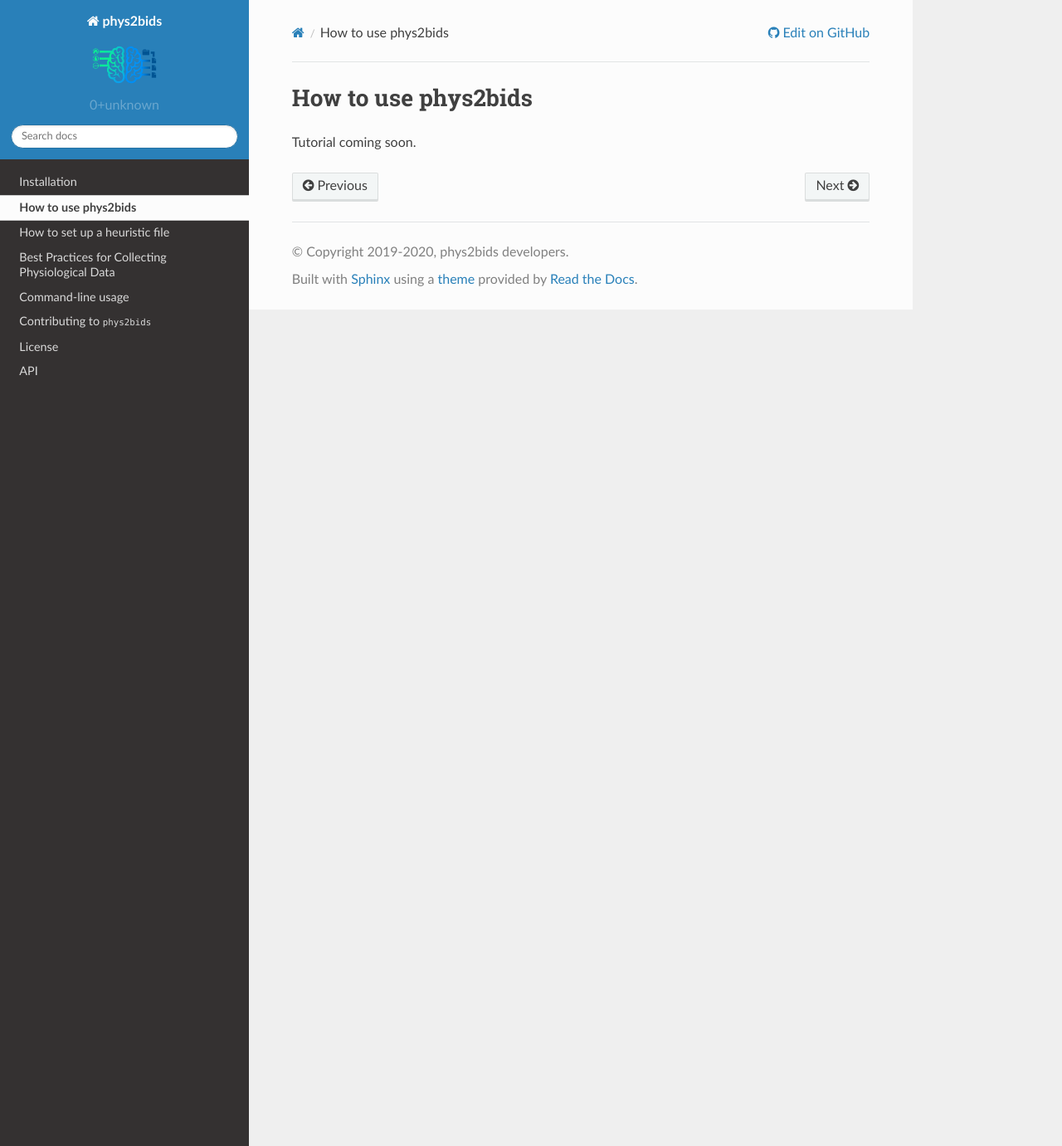
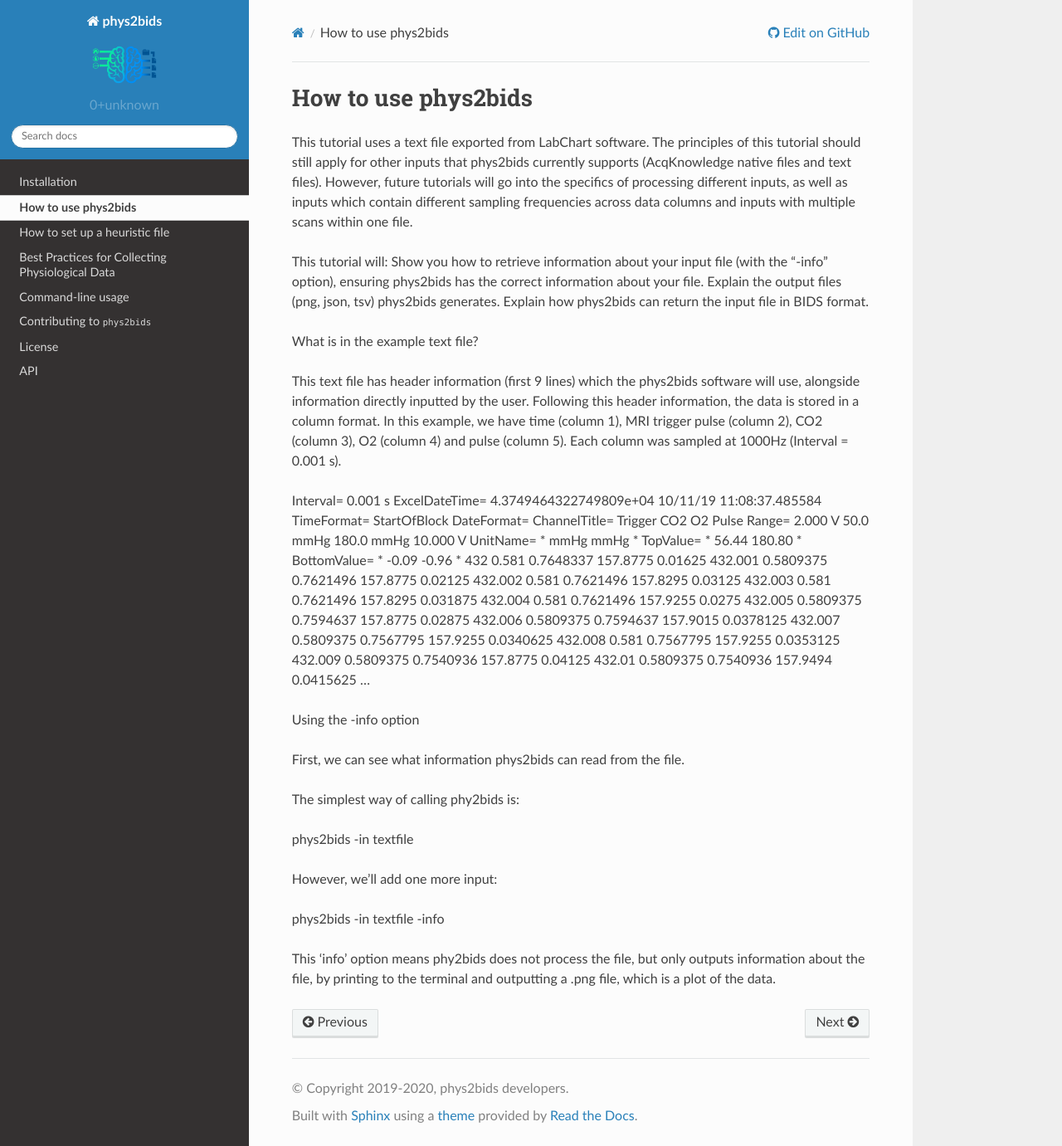
Before and after one commit to physiopy/phys2bids, a Sphinx documentation site: the page built from docs/howto.rst, in a window 1280 px wide and 1381 px high. Shown: the whole window at 83% size. Built offline with Sphinx 7.4.7 and the Read the Docs theme 2.0.0, drawn with Linux system fonts in a browser that asks for light colours.

Commit message:
started the howto doc

```diff
--- a/docs/howto.rst
+++ b/docs/howto.rst
@@ -4,4 +4,52 @@
 How to use phys2bids
 ====================
 
-Tutorial coming soon.
+This tutorial uses a text file exported from LabChart software.
+The principles of this tutorial should still apply for other inputs that phys2bids currently supports (AcqKnowledge native files and text files).
+However, future tutorials will go into the specifics of processing different inputs, as well as inputs which contain different sampling frequencies across data columns and inputs with multiple scans within one file.
+
+This tutorial will:
+Show you how to retrieve information about your input file (with the "-info" option), ensuring phys2bids has the correct information about your file.
+Explain the output files (png, json, tsv) phys2bids generates.
+Explain how phys2bids can return the input file in BIDS format.
+
+What is in the example text file?
+
+This text file has header information (first 9 lines) which the phys2bids software will use, alongside information directly inputted by the user. Following this header information, the data is stored in a column format. In this example, we have time (column 1), MRI trigger pulse (column 2), CO2 (column 3), O2 (column 4) and pulse (column 5). Each column was sampled at 1000Hz (Interval = 0.001 s).
+
+Interval=	0.001 s
+ExcelDateTime=	4.3749464322749809e+04	10/11/19 11:08:37.485584
+TimeFormat=	StartOfBlock
+DateFormat=
+ChannelTitle=	Trigger	CO2	O2	Pulse
+Range=	2.000 V	50.0 mmHg	180.0 mmHg	10.000 V
+UnitName=	*	mmHg	mmHg	*
+TopValue=	*	56.44	180.80	*
+BottomValue=	*	-0.09	-0.96	*
+432	            0.581	            0.7648337	157.8775	0.01625
+432.001	0.5809375	0.7621496	157.8775	0.02125
+432.002	0.581	            0.7621496	157.8295	0.03125
+432.003	0.581	            0.7621496	157.8295	0.031875
+432.004	0.581	            0.7621496	157.9255	0.0275
+432.005	0.5809375	0.7594637	157.8775	0.02875
+432.006	0.5809375	0.7594637	157.9015	0.0378125
+432.007	0.5809375	0.7567795	157.9255	0.0340625
+432.008	0.581	            0.7567795	157.9255	0.0353125
+432.009	0.5809375	0.7540936	157.8775	0.04125
+432.01	            0.5809375	0.7540936	157.9494	0.0415625
+…
+
+Using the -info option
+
+
+First, we can see what information phys2bids can read from the file.
+
+The simplest way of calling phy2bids is:
+
+phys2bids -in textfile
+
+However, we’ll add one more input:
+
+phys2bids -in textfile -info
+
+This ‘info’ option means phy2bids does not process the file, but only outputs information about the file, by printing to the terminal and outputting a .png file, which is a plot of the data.
```
